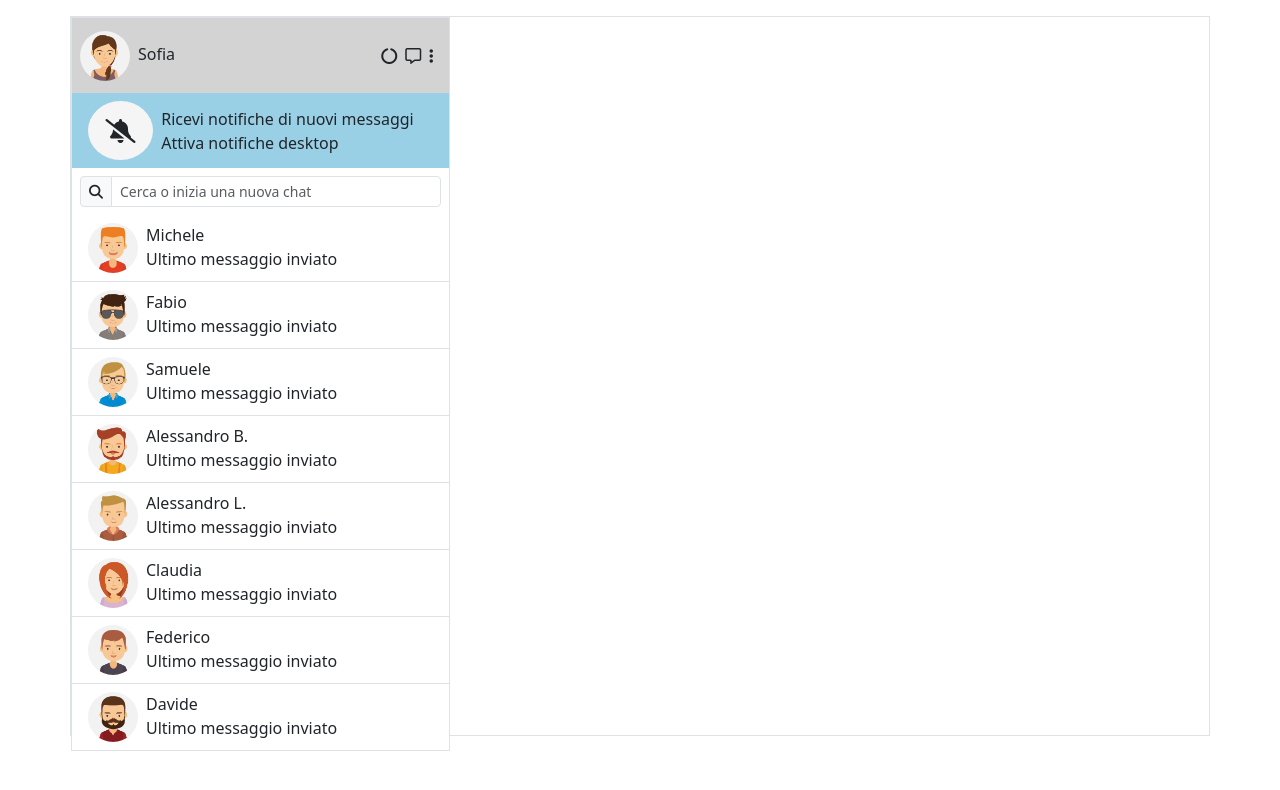
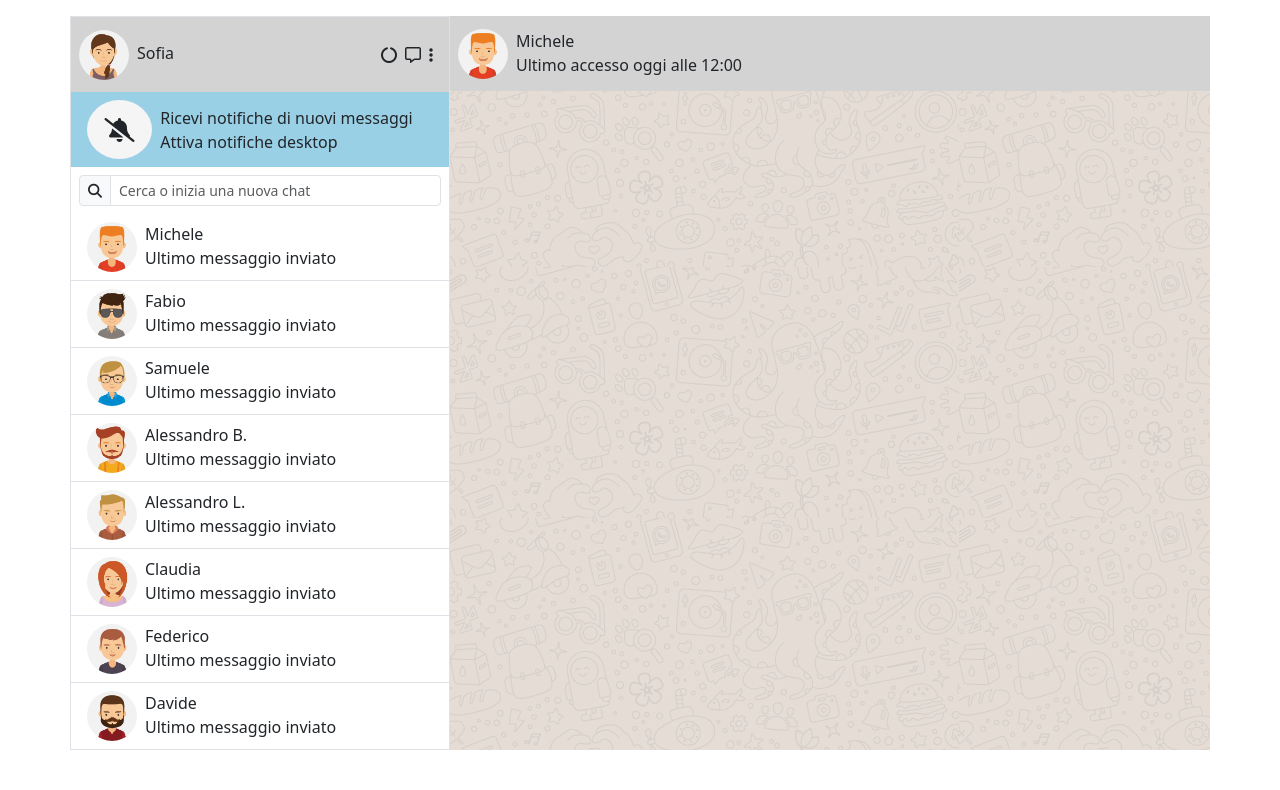
Before and after one commit to NicolaTeora/vue-boolzapp, a plain HTML site: page index.html in a window 1280 px wide. Drawn offline with nearby package versions, Linux system fonts and the light colour scheme.

Commit message:
feat : background main chat

```diff
--- a/JS/main.js
+++ b/JS/main.js
@@ -166,7 +166,10 @@ const app = createApp({
                     ],
                 }
 
-            ]
+            ],
+
+            previewMsg: 'Ultimo messaggio inviato',
+            lastAccess: 'Ultimo accesso oggi alle 12:00'
         };
     },
 
--- a/css/style.css
+++ b/css/style.css
@@ -8,7 +8,7 @@ img{
     width: 50px;
 }
 
-/* barra utente  */
+/* barra utente */ /* barra utente-Main chat */
 .user-bar{
     height: 75px;
     display: flex;
@@ -32,3 +32,8 @@ img{
     border-radius: 50%;
     background-color: whitesmoke;
 }
+
+/* Main chat */
+#main-chat{
+    background-image: url(../img/mine.jpg);
+}
--- a/index.html
+++ b/index.html
@@ -23,7 +23,7 @@
 </head>
 <body>
     <div id="app" class="pt-3 pt-3">
-        <div class="container border">
+        <div class="container">
             <div class="row">
                 <div id="phone-book" class="col-4 border p-0">
 
@@ -67,14 +67,27 @@
                                 </div>
                                 <div class="ms-2">
                                     <span>{{ person.name }}</span> <br>
-                                    <span>Ultimo messaggio inviato</span>
+                                    <span>{{previewMsg}}</span>
                                 </div>
                             </li>
                         </ul>
                     </div>
+                </div>
 
+                <!-- main chat -->
+                <div id="main-chat" class="col-8 p-0">
+                    <div class="user-bar p-2">
+                        <div class="d-flex">
+                            <div>
+                                <img :src="contacts[0].avatar" alt="">
+                            </div>
+                            <div>
+                                <span class="ms-2">{{contacts[0].name}}</span> <br>
+                                <span class="ms-2">{{lastAccess}}</span>
+                            </div>
+                        </div>
+                    </div>
                 </div>
-                <div class="col-8"></div>
             </div>
         </div>
     </div>
```
